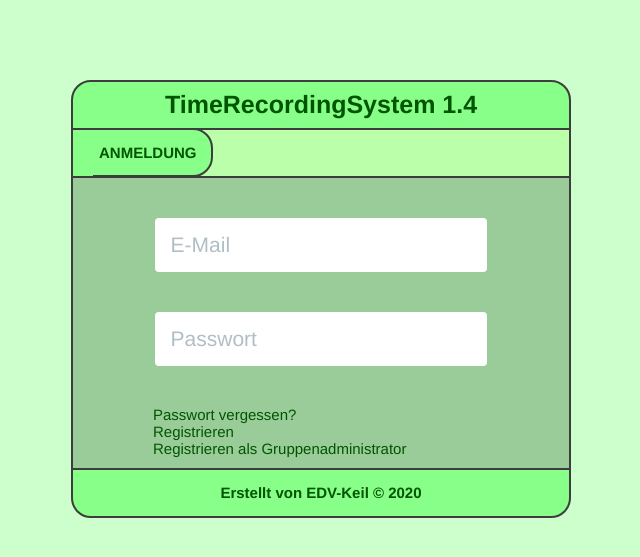
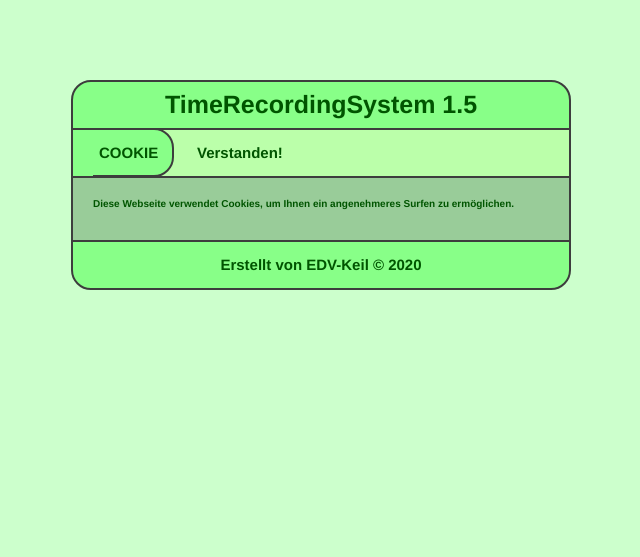
Before and after one commit to AlexanderPapirosa/htdocs, a PHP site: page / in a window 1280 px wide. Shown: the top 557 px of the page, without its empty margins (319-959 px from the left). Run offline with PHP 8.4, Linux system fonts and the light colour scheme; some libraries are stand-ins or nearby versions.

Commit message:
cookie behavior changed

```diff
--- a/css/main.css
+++ b/css/main.css
@@ -106,7 +106,6 @@ a {
 	color: #005500;
 	text-align: center;
 	padding: 14px 20px;
-	text-decoration: none;
 	font-weight:bold;
 	font-size:15px;
 }
--- a/index.php
+++ b/index.php
@@ -7,8 +7,7 @@
 <link rel="shortcut icon" href="graphic/icon.png" type="image/x-icon" />
 <link rel="stylesheet" type="text/css" href="css/main.css" >
 <link rel="stylesheet" type="text/css" href="css/thirdParty.css" >
-<link rel="stylesheet" type="text/css" href="https://cdn.jsdelivr.net/npm/cookieconsent@3/build/cookieconsent.min.css" />
-<script src="https://cdn.jsdelivr.net/npm/cookieconsent@3/build/cookieconsent.min.js" data-cfasync="false"></script>
+<script src="js/main.js"></script>
 
 <title>
 TRS.PAPIROSA.COM - TIME RECORDING SYSTEM BY EDV-KEIL.DE
@@ -20,74 +19,43 @@ TRS.PAPIROSA.COM - TIME RECORDING SYSTEM BY EDV-KEIL.DE
 	<div id="wrapper">
 
 		<header>
-			TimeRecordingSystem 1.4
+			<script>
+				show0002();
+			</script>
 		</header>
 
 		<nav id="menu">
 			<!-- menu: 1 -->
-			<ul>
-				<li id="menu_label">ANMELDUNG</li>
+			<ul id="menulist">
+				<li id="menu_label">COOKIE</li>
+				<li><a href="javascript: enable0001()">Verstanden!</a></li>
 			</ul>
 		</nav>
 
 		<section>
 			<!-- body: 1 -->
-			<table border="0" cellpadding="0" cellspacing="40" align="center" style="width:100%">
-				<tr>
-					<td align="center">
-						<div class="Wrapper">
-						<div class="Input">
-							<input type="text" id="input" class="Input-text" placeholder="E-Mail">
-							<label for="input" class="Input-label">E-Mail</label>
-						</div>
-						</div>
-					</td>
-				</tr>
-				<tr>
-					<td align="center">
-						<div class="Wrapper">
-						<div class="Input">
-							<input type="password" id="input" class="Input-text" placeholder="Passwort">
-							<label for="input" class="Input-label">Passwort</label>
-						</div>
-						</div>
-					</td>
-				</tr>
-			</table>
+			<div id="bodyForm" align="center">
+				<div align="left" style="padding: 20px; font-weight:bold;">
+				Diese Webseite verwendet Cookies, um Ihnen ein angenehmeres Surfen zu ermöglichen.
+				</div>
+			</div>
 			<div id="bodyText" align="center">
-				<a href="#">Passwort vergessen?</a><br>
-				<a href="main/main.php">Registrieren</a><br>
-				<a href="#">Registrieren als Gruppenadministrator</a>
 			</div>
 			<br>
 		</section>
 
 		<footer>
-			<a href="http://www.edv-keil.de">Erstellt von EDV-Keil &copy; 2020</a>
+			<a target= "_blank" href="http://www.edv-keil.de">Erstellt von EDV-Keil &copy; 2020</a>
 		</footer>
 
 	</div>
 
 	<script>
-		window.cookieconsent.initialise({
-		  "palette": {
-			"popup": {
-			  "background": "#89FF88",
-			  "text": "#005500"
-			},
-			"button": {
-			  "background": "#99CC99",
-			  "text": "#005500"
-			}
-		  },
-		  "theme": "classic",
-		  "content": {
-			"message": "Diese Webseite verwendet Cookies, um Ihnen ein angenehmeres Surfen zu ermöglichen.",
-			"dismiss": "Verstanden!"
-		  }
-		});
+		window.onload = function ()
+		{
+			show0001();
+		}
 	</script>
-
 </body>
 
 </html>
--- /dev/null
+++ b/js/main.js
@@ -0,0 +1,75 @@
+var gVersion = "TimeRecordingSystem 1.5";
+
+function show0002()
+{
+	document.write( gVersion );
+}
+
+function enable0001()
+{
+	document.cookie = 'set0001=true';
+	show0001();
+}
+
+function isEnable0001()
+{
+	if (navigator.cookieEnabled == false) {
+      alert ('Cookies sind ausgeschaltet.');
+	  return false;
+    }
+
+	if ( document.cookie )
+	{
+		var lValue = document.cookie;
+		if ( lValue.indexOf('set0001=true') != -1 )
+		{
+			return true;
+		}
+	}
+
+	return false;
+}
+
+function show0001()
+{
+	if ( isEnable0001() )
+	{
+		var lElement = document.getElementById('menulist');
+		if ( lElement != null )
+		{
+			lElement.innerHTML = '<li id="menu_label">ANMELDUNG</li><li id="menu_login"><a href="#">Einloggen</a></li>';
+		}
+		var lElement2 = document.getElementById('bodyText');
+		if ( lElement2 != null )
+		{
+			lElement2.innerHTML = '<a href="#">Passwort vergessen?</a><br><a href="main/main.php">Registrieren</a><br><a href="#">Registrieren als Gruppenadministrator</a>';
+		}
+		var lElement3 = document.getElementById('bodyForm');
+		if ( lElement3 != null )
+		{
+			lElement3.innerHTML = '\
+			<table border="0" cellpadding="0" cellspacing="40" align="center" style="width:100%">\
+				<tr>\
+					<td align="center">  \
+						<div class="Wrapper">\
+						<div class="Input">\
+							<input type="text" id="inpute" class="Input-text" placeholder="E-Mail">\
+							<label for="input" class="Input-label">E-Mail</label>\
+						</div>\
+						</div>\
+					</td>\
+				</tr> \
+				<tr>\
+					<td align="center">  \
+						<div class="Wrapper">\
+						<div class="Input">\
+							<input type="password" id="inputp" class="Input-text" placeholder="Passwort">\
+							<label for="input" class="Input-label">Passwort</label>\
+						</div>\
+						</div> \
+					</td>\
+				</tr>\
+			</table>';
+		}
+	}
+}
--- a/main/main.php
+++ b/main/main.php
@@ -6,6 +6,7 @@
 <meta http-equiv="Content-Type" content="text/html; charset=UTF-8" />
 <link rel="shortcut icon" href="graphic/icon.png" type="image/x-icon" />
 <link rel="stylesheet" type="text/css" href="../css/main.css" >
+<script src="../js/main.js"></script>
 
 <title>
 TRS.PAPIROSA.COM - TIME RECORDING SYSTEM BY EDV-KEIL.DE
@@ -17,7 +18,9 @@ TRS.PAPIROSA.COM - TIME RECORDING SYSTEM BY EDV-KEIL.DE
 	<div id="wrapper">
 
 		<header>
-			TimeRecordingSystem 1.4
+			<script>
+				show0002();
+			</script>
 		</header>
 
 		<nav id="menu">
```
